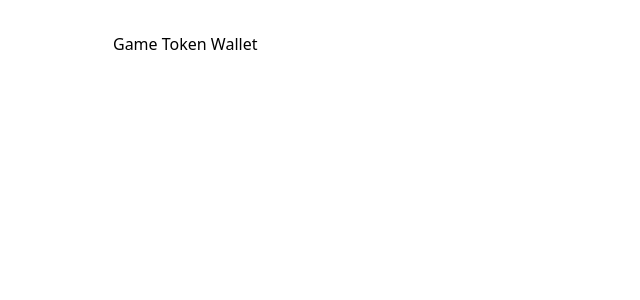
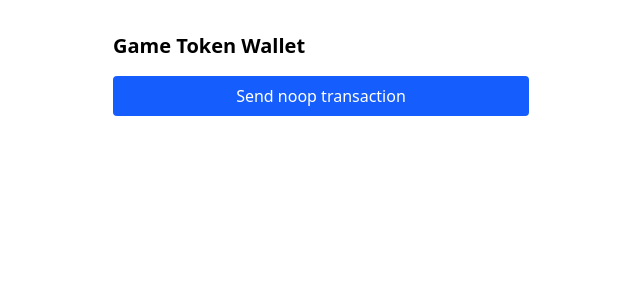
Before and after one commit to jianhong1998/game-token-wallet-v2, a Next.js app in the folder apps/frontend/: page / in a window 1280 px wide. Shown: the top 300 px of the page, without its empty margins (319-959 px from the left). Built offline with nearby package versions, Linux system fonts and the light colour scheme.

Commit message:
feat: add noop Server Action and proof-of-plumbing page

```diff
--- a/apps/frontend/src/app/page.tsx
+++ b/apps/frontend/src/app/page.tsx
@@ -1,3 +1,46 @@
+"use client";
+
+import { useState, useTransition } from "react";
+import { sendNoopTransaction } from "@/server/actions/noop";
+
 export default function HomePage() {
-  return <main className="py-8">Game Token Wallet</main>;
+  const [signature, setSignature] = useState<string | null>(null);
+  const [error, setError] = useState<string | null>(null);
+  const [isPending, startTransition] = useTransition();
+
+  function handleClick() {
+    setError(null);
+    startTransition(async () => {
+      try {
+        const result = await sendNoopTransaction();
+        setSignature(result.signature);
+      } catch (err) {
+        setError(err instanceof Error ? err.message : "Unknown error");
+      }
+    });
+  }
+
+  return (
+    <main className="py-8 flex flex-col gap-4">
+      <h1 className="text-xl font-semibold">Game Token Wallet</h1>
+      <button
+        type="button"
+        onClick={handleClick}
+        disabled={isPending}
+        className="rounded bg-blue-600 px-4 py-2 text-white disabled:opacity-50"
+      >
+        {isPending ? "Sending…" : "Send noop transaction"}
+      </button>
+      {signature && (
+        <p data-testid="noop-signature" className="break-all text-sm text-green-700">
+          {signature}
+        </p>
+      )}
+      {error && (
+        <p data-testid="noop-error" className="break-all text-sm text-red-700">
+          {error}
+        </p>
+      )}
+    </main>
+  );
 }
--- /dev/null
+++ b/apps/frontend/src/server/actions/noop.ts
@@ -0,0 +1,48 @@
+"use server";
+
+import {
+  createTransactionMessage,
+  pipe,
+  setTransactionMessageFeePayerSigner,
+  setTransactionMessageLifetimeUsingBlockhash,
+  appendTransactionMessageInstructions,
+  signTransactionMessageWithSigners,
+  sendAndConfirmTransactionFactory,
+  createSolanaRpcSubscriptions,
+  getSignatureFromTransaction,
+  assertIsTransactionWithBlockhashLifetime,
+} from "@solana/kit";
+import { getNoopInstruction } from "on-chain-client";
+import { getSolanaContext } from "../connection";
+import { loadSolanaEnv } from "../env";
+
+export async function sendNoopTransaction(): Promise<{ signature: string }> {
+  const { rpc, adminSigner, programAddress } = await getSolanaContext();
+  const env = loadSolanaEnv();
+
+  const rpcSubscriptions = createSolanaRpcSubscriptions(
+    env.rpcUrl.replace(/^http/, "ws"),
+  );
+
+  const { value: latestBlockhash } = await rpc.getLatestBlockhash().send();
+
+  const noopInstruction = getNoopInstruction({ programAddress });
+
+  const transactionMessage = pipe(
+    createTransactionMessage({ version: 0 }),
+    (tx) => setTransactionMessageFeePayerSigner(adminSigner, tx),
+    (tx) => setTransactionMessageLifetimeUsingBlockhash(latestBlockhash, tx),
+    (tx) => appendTransactionMessageInstructions([noopInstruction], tx),
+  );
+
+  const signedTransaction = await signTransactionMessageWithSigners(transactionMessage);
+  // `signTransactionMessageWithSigners` returns the non-generic `TransactionWithLifetime`
+  // (blockhash-or-nonce union) rather than preserving the blockhash-specific lifetime we set
+  // above, so narrow it back with the library's own assertion before handing it to
+  // `sendAndConfirmTransaction`, which requires a blockhash-lifetime transaction.
+  assertIsTransactionWithBlockhashLifetime(signedTransaction);
+  const sendAndConfirmTransaction = sendAndConfirmTransactionFactory({ rpc, rpcSubscriptions });
+  await sendAndConfirmTransaction(signedTransaction, { commitment: "confirmed" });
+
+  return { signature: getSignatureFromTransaction(signedTransaction) };
+}
```
